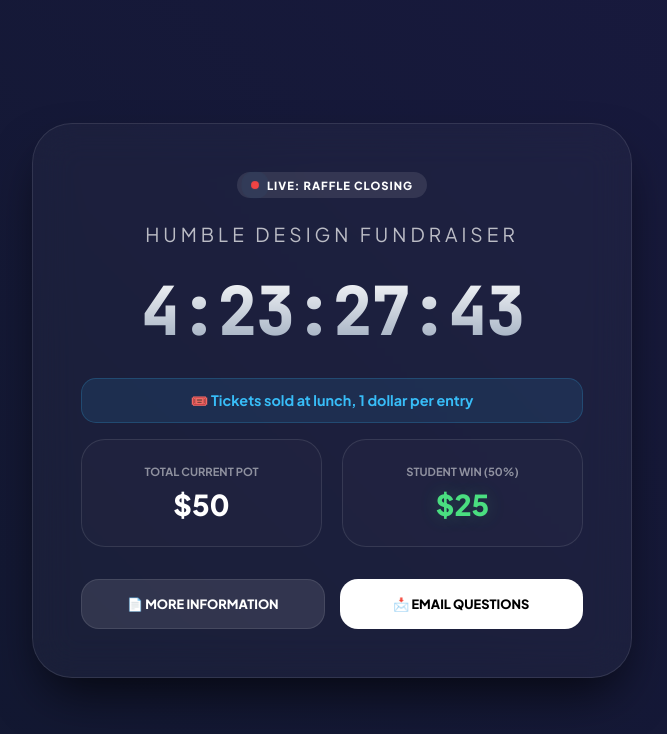
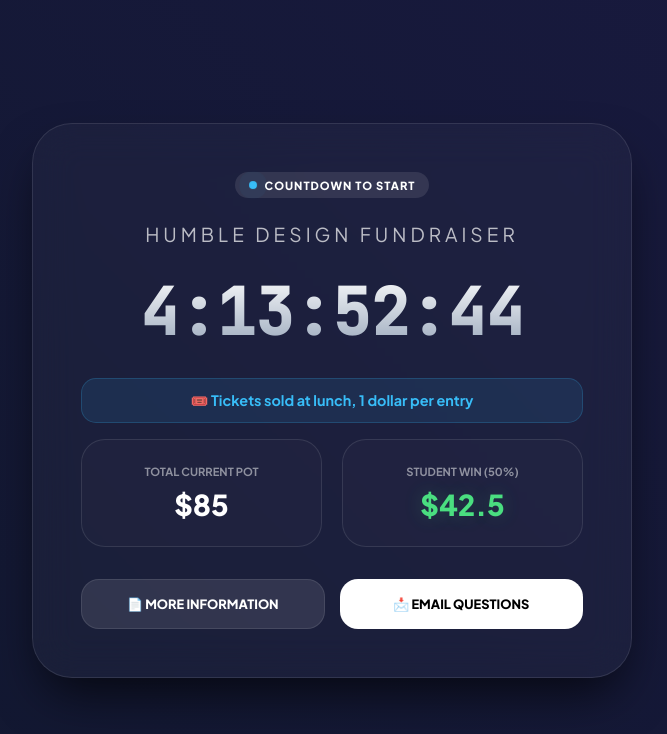
Before and after one commit to robertzam711/testing, a plain HTML site: page index.html in a window 1280 px wide. Shown: the whole page, without its empty margins (308-975 px from the left). Drawn offline with Linux system fonts and the light colour scheme.

Commit message:
Update currentMoney and target/end dates

```diff
--- a/index.html
+++ b/index.html
@@ -185,9 +185,9 @@
 
     <script>
         // --- CONFIGURATION ---
-        const currentMoney = 50; // THE ONLY NUMBER YOU NEED TO CHANGE
-        const targetDate = new Date("March 16, 2026 00:00:00").getTime();
-        const endDate = new Date("March 20, 2026 23:59:59").getTime();
+        const currentMoney = 85; // THE ONLY NUMBER YOU NEED TO CHANGE
+        const targetDate = new Date("March 20, 2026 14:25:00").getTime();
+        const endDate = new Date("March 20, 2026 14:25:00").getTime();
 
         function update() {
             const now = new Date().getTime();
```
